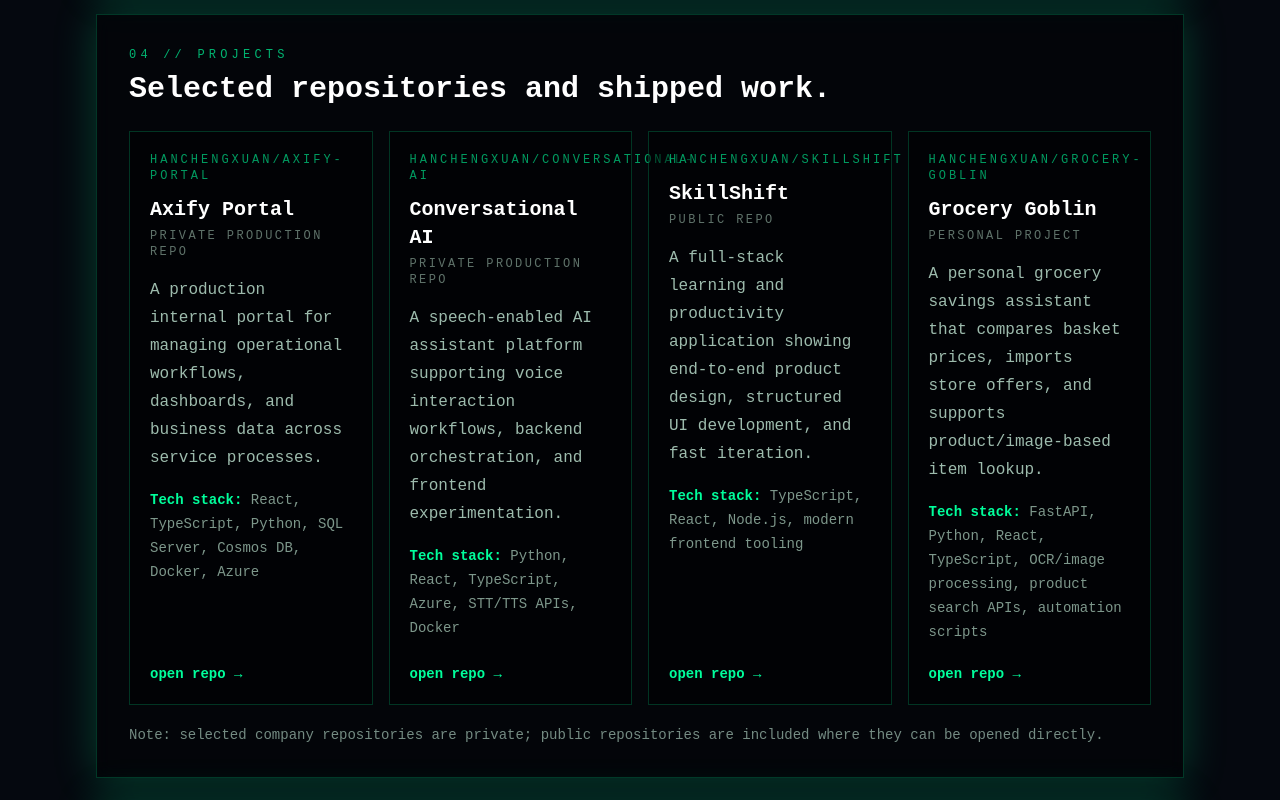
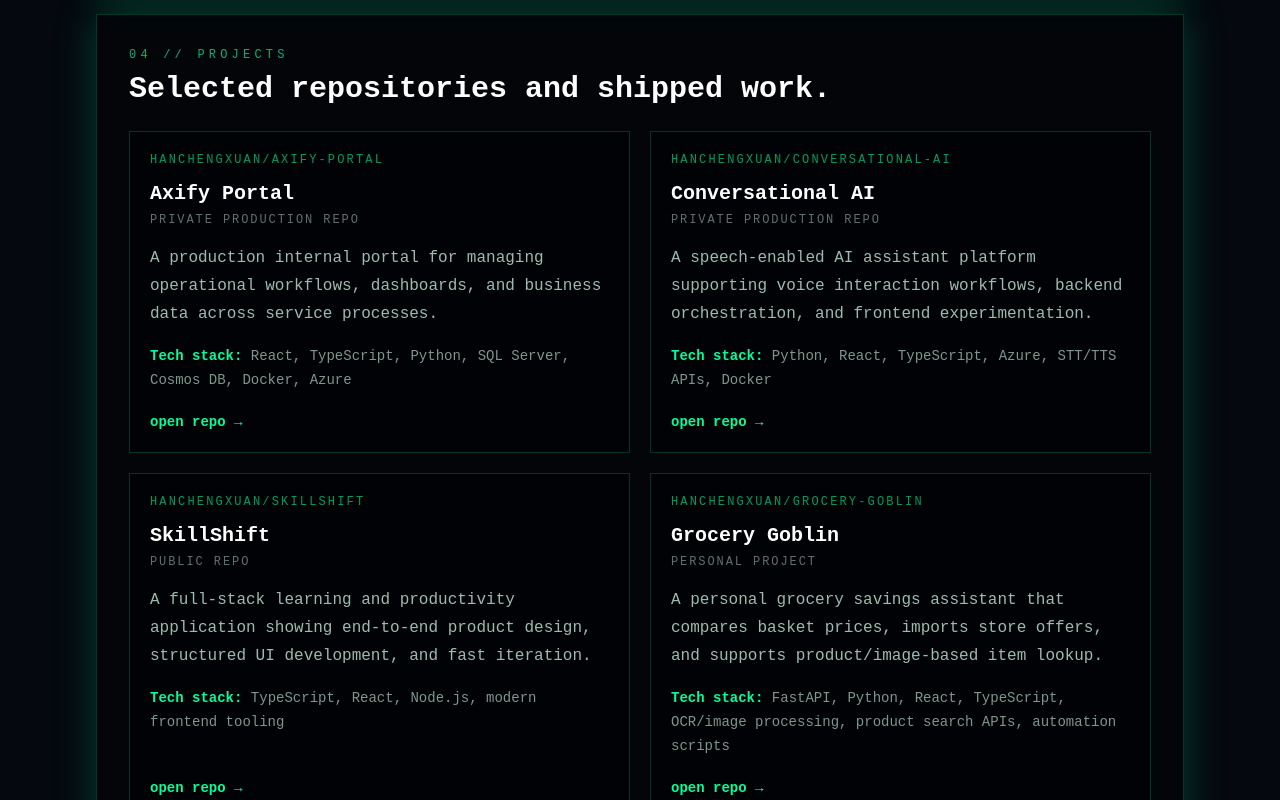
Before and after one commit to hanchengxuan/Liam-Han-Portfolio, a Next.js app: page / in a window 1280 px wide. Shown: the part 2440-3240 px from the top of the page. Built offline with nearby package versions, Linux system fonts and the light colour scheme.

Commit message:
Fix project card layout overlap

```diff
--- a/app/page.tsx
+++ b/app/page.tsx
@@ -100,7 +100,7 @@
       <Section id="about" eyebrow="01 // About" title="Builder mindset, production bias."><p className="max-w-3xl leading-8 text-emerald-100/80">I build clean interfaces, reliable backend services, and AI workflows that remove manual work instead of adding novelty. My recent work spans venue booking automation, conversational AI, dashboards, admin platforms, secure APIs, and data processing systems. Some production code is private, but the patterns are consistent: ship useful software, measure outcomes, and keep the system maintainable.</p></Section>
       <Section id="skills" eyebrow="02 // Skills" title="Stack and operating mode."><div className="grid gap-4 md:grid-cols-2">{skillGroups.map((group) => <article key={group.label} className="border border-terminal/15 bg-emerald-950/20 p-4"><h3 className="mb-3 text-sm font-bold uppercase tracking-[0.25em] text-terminal">{group.label}</h3><div className="flex flex-wrap gap-2">{group.items.map((skill) => <span key={skill} className="border border-terminal/15 bg-black/35 px-3 py-2 text-sm text-emerald-50/85"># {skill}</span>)}</div></article>)}</div></Section>
       <Section id="experience" eyebrow="03 // Experience" title="Production systems, measurable outcomes."><div className="space-y-5">{experiences.map((job) => <article key={job.company} className="border-l-2 border-terminal/60 bg-black/25 p-5"><div className="flex flex-wrap items-baseline justify-between gap-2"><h3 className="text-xl font-bold text-white">{job.role} — {job.company}</h3><p className="text-sm text-terminal/80">{job.location} · {job.period}</p></div><p className="mt-3 leading-7 text-emerald-100/80">{job.copy}</p><ul className="mt-3 space-y-2 text-sm leading-6 text-emerald-100/70">{job.bullets.map((bullet) => <li key={bullet}>$ {bullet}</li>)}</ul></article>)}</div></Section>
-      <Section id="projects" eyebrow="04 // Projects" title="Selected repositories and shipped work."><div className="grid gap-4 md:grid-cols-2 xl:grid-cols-4">{projects.map((project) => <article key={project.repo} className="flex min-h-72 flex-col border border-terminal/20 bg-black/45 p-5 transition hover:-translate-y-1 hover:border-terminal"><p className="text-xs uppercase tracking-[0.25em] text-terminal/60">{project.repo}</p><h3 className="mt-3 text-xl font-bold text-white">{project.name}</h3><p className="mt-1 text-xs uppercase tracking-[0.2em] text-emerald-100/45">{project.access}</p><p className="mt-4 leading-7 text-emerald-100/75">{project.description}</p><p className="mt-4 flex-1 text-sm leading-6 text-emerald-100/60"><span className="font-bold text-terminal">Tech stack:</span> {project.stack}</p><a href={project.link} target="_blank" rel="noreferrer" className="mt-5 text-sm font-bold text-terminal hover:text-white">open repo →</a></article>)}</div><p className="mt-5 text-sm text-emerald-100/55">Note: selected company repositories are private; public repositories are included where they can be opened directly.</p></Section>
+      <Section id="projects" eyebrow="04 // Projects" title="Selected repositories and shipped work."><div className="grid gap-5 md:grid-cols-2 2xl:grid-cols-4">{projects.map((project) => <article key={project.repo} className="flex min-h-80 flex-col overflow-hidden border border-terminal/20 bg-black/45 p-5 transition hover:-translate-y-1 hover:border-terminal"><p className="break-words text-xs uppercase tracking-[0.18em] text-terminal/60">{project.repo}</p><h3 className="mt-3 text-xl font-bold text-white">{project.name}</h3><p className="mt-1 text-xs uppercase tracking-[0.16em] text-emerald-100/45">{project.access}</p><p className="mt-4 leading-7 text-emerald-100/75">{project.description}</p><p className="mt-4 flex-1 text-sm leading-6 text-emerald-100/60"><span className="font-bold text-terminal">Tech stack:</span> {project.stack}</p><a href={project.link} target="_blank" rel="noreferrer" className="mt-5 text-sm font-bold text-terminal hover:text-white">open repo →</a></article>)}</div><p className="mt-5 text-sm text-emerald-100/55">Note: selected company repositories are private; public repositories are included where they can be opened directly.</p></Section>
       <Section id="contact" eyebrow="05 // Contact" title="Open a secure channel."><div className="grid gap-4 md:grid-cols-3"><a className="border border-terminal/20 bg-black/40 p-5 hover:border-terminal" href="mailto:hanchengxuan98@gmail.com"><span className="block text-terminal">email</span>hanchengxuan98@gmail.com</a><a className="border border-terminal/20 bg-black/40 p-5 hover:border-terminal" href="https://github.com/hanchengxuan" target="_blank" rel="noreferrer"><span className="block text-terminal">github</span>@hanchengxuan</a><a className="border border-terminal/20 bg-black/40 p-5 hover:border-terminal" href="https://www.linkedin.com/in/chengxuan-han" target="_blank" rel="noreferrer"><span className="block text-terminal">linkedin</span>/in/chengxuan-han</a></div></Section>
     </div><footer className="mt-10 border-t border-terminal/20 py-6 text-xs text-terminal/60">Built with Next.js + Tailwind CSS. Optimized for Vercel, exported statically for GitHub Pages backup.</footer>
   </main>;
```
